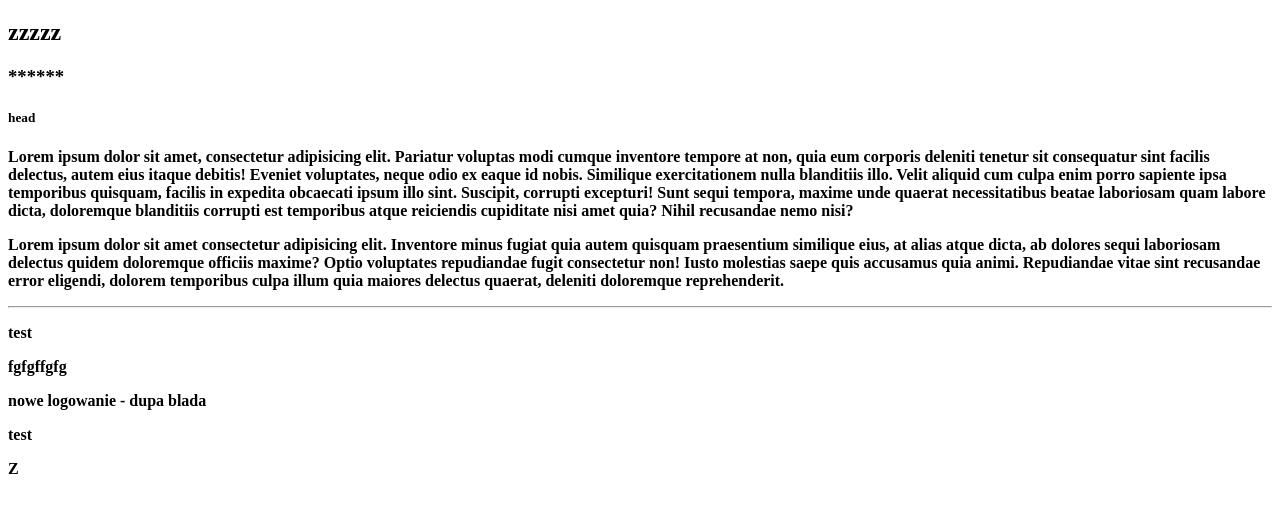
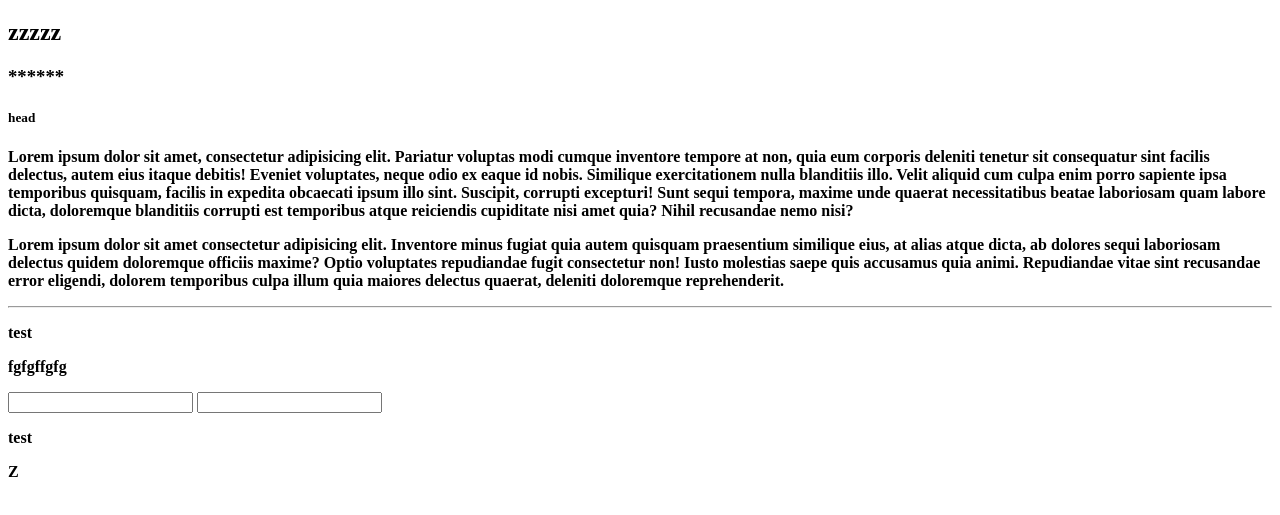
Before and after one commit to damnitram/html, a plain HTML site: page index.html in a window 1280 px wide. Shown: the part 61-576 px from the top of the page. Drawn offline with Linux system fonts and the light colour scheme.

Commit message:
modyfikacja

```diff
--- a/index.html
+++ b/index.html
@@ -35,7 +35,9 @@
   <p>test</p>
   <p>fgfgffgfg</p>
   <body></body>
-  nowe logowanie - dupa blada
+
+  <input type="text"/>
+  <input type="password"/>
 
   <p>test</p>
 
```
